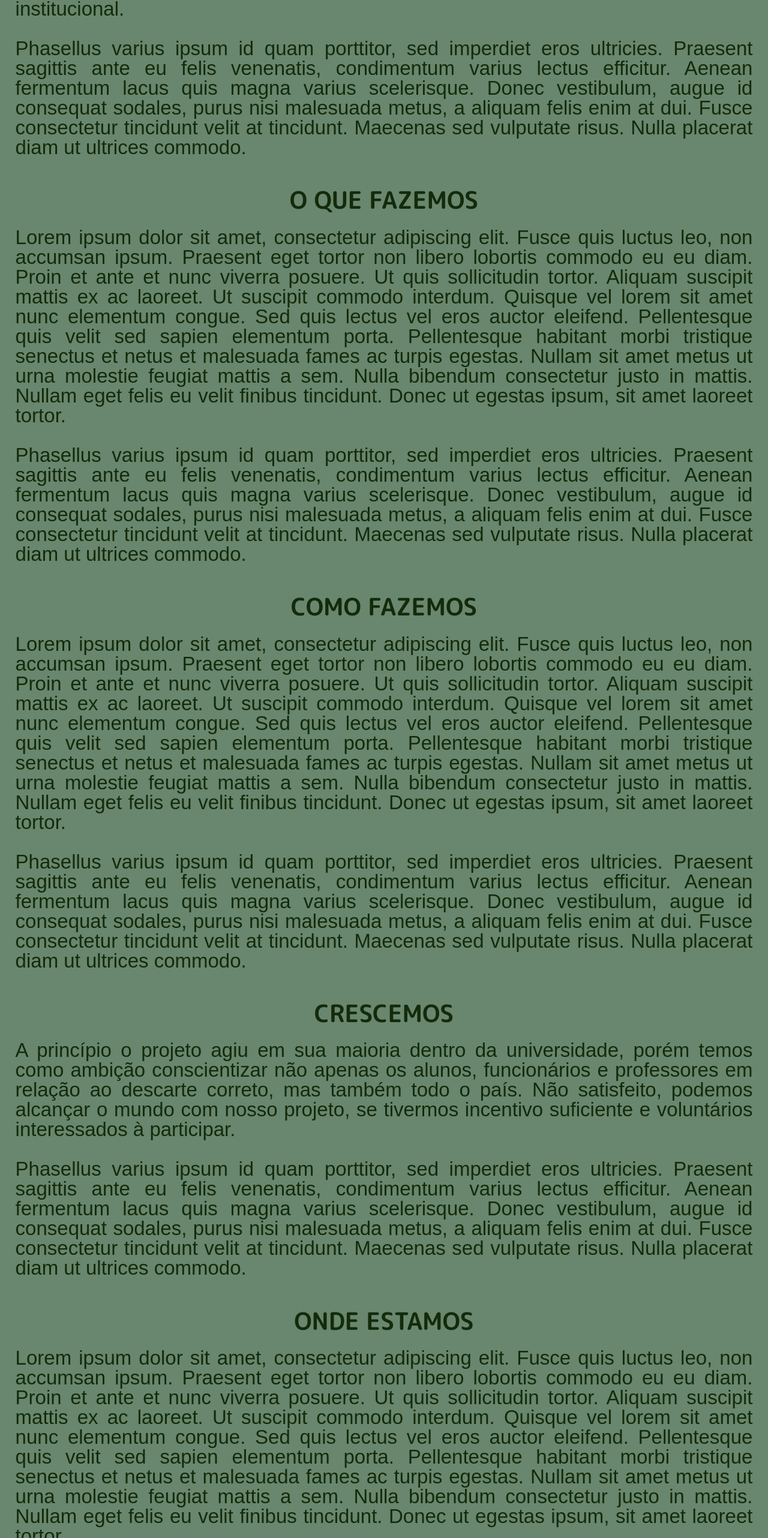
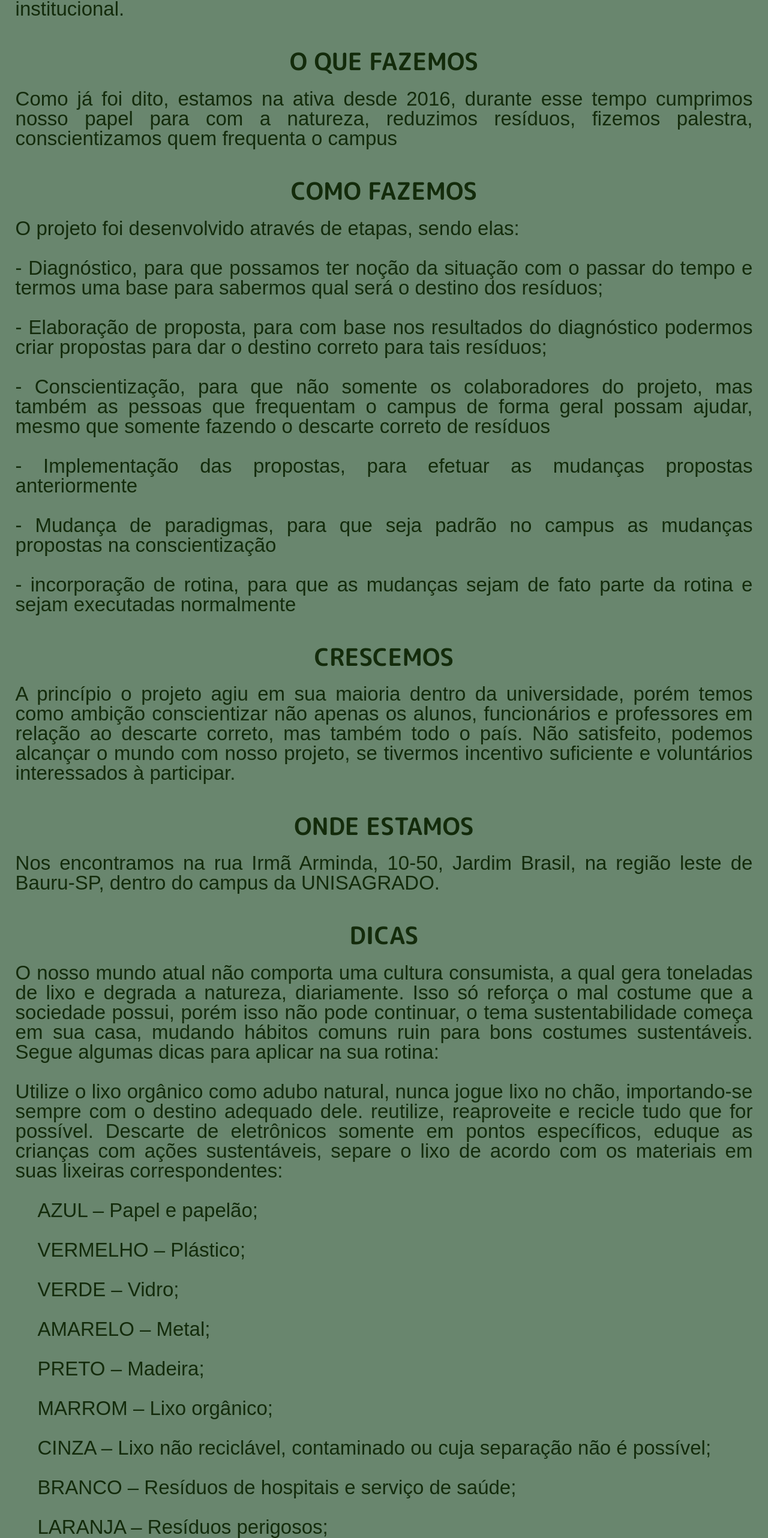
Before and after one commit to guerreirols/projeto-reger, a React (Vite) app: page / in a window 1280 px wide. Shown: the part 1109-3673 px from the top of the page at 60% size. Built offline with nearby package versions, Linux system fonts and the light colour scheme; a web font is replaced by a local one.

Commit message:
adicionado conteudo

```diff
--- a/src/assets/paginas/como_fazemos/como_fazemos.jsx
+++ b/src/assets/paginas/como_fazemos/como_fazemos.jsx
@@ -10,21 +10,22 @@ function Comofazemos() {
             <h1 class = "titulo">COMO FAZEMOS</h1>
             <h2 class = "conteudo">
                 <p>
-                    Lorem ipsum dolor sit amet, consectetur adipiscing elit. Fusce quis luctus leo, non accumsan
-                    ipsum. Praesent eget tortor non libero lobortis commodo eu eu diam. Proin et ante et nunc viverra posuere. Ut quis sollicitudin tortor. Aliquam suscipit mattis ex ac laoreet. Ut suscipit commodo
-                    interdum. Quisque vel lorem sit amet nunc elementum congue. Sed quis lectus vel eros auctor eleifend.
-                    Pellentesque quis velit sed sapien elementum porta. Pellentesque habitant morbi tristique senectus et netus et malesuada fames ac turpis egestas. Nullam sit amet metus ut urna molestie feugiat mattis
-                    a sem. Nulla bibendum consectetur justo in mattis. Nullam eget felis eu velit finibus
-                    tincidunt. Donec ut egestas ipsum, sit amet laoreet tortor.
+                    O projeto foi desenvolvido através de etapas, sendo elas:
 
-                </p>
-                <br/>
-                <p>
-                    Phasellus varius ipsum id quam porttitor, sed imperdiet eros ultricies. Praesent sagittis ante eu felis venenatis, condimentum varius lectus efficitur.
-                    Aenean fermentum lacus quis magna varius scelerisque.
-                    Donec vestibulum, augue id consequat sodales, purus nisi malesuada metus, a aliquam felis enim at dui. Fusce consectetur
-                    tincidunt velit at tincidunt. Maecenas sed vulputate risus. Nulla placerat diam ut
-                    ultrices commodo.
+                    <ol>
+                        <br/>
+                        <li>- Diagnóstico, para que possamos ter noção da situação com o passar do tempo e termos uma base para sabermos qual será o destino dos resíduos; </li>
+                        <br/>
+                        <li>- Elaboração de proposta, para com base nos resultados do diagnóstico podermos criar propostas para dar o destino correto para tais resíduos;</li>
+                        <br/>
+                        <li>- Conscientização, para que não somente os colaboradores do projeto, mas também as pessoas que frequentam o campus de forma geral possam ajudar, mesmo que somente fazendo o descarte correto de resíduos</li>
+                        <br/>
+                        <li>- Implementação das propostas, para efetuar as mudanças propostas anteriormente</li>
+                        <br/>
+                        <li>- Mudança de paradigmas, para que seja padrão no campus as mudanças propostas na conscientização</li>
+                        <br/>
+                        <li>- incorporação de rotina, para que as mudanças sejam de fato parte da rotina e sejam executadas normalmente </li>
+                    </ol>
                 </p>
             </h2>
         </section>
--- a/src/assets/paginas/crescemos/crescemos.jsx
+++ b/src/assets/paginas/crescemos/crescemos.jsx
@@ -15,14 +15,6 @@ function Crescemos() {
                     mas também todo o país. Não satisfeito, podemos alcançar o mundo com nosso projeto, se
                     tivermos incentivo suficiente e voluntários interessados à participar.
                 </p>
-                <br/>
-                <p>
-                    Phasellus varius ipsum id quam porttitor, sed imperdiet eros ultricies. Praesent sagittis ante eu felis venenatis, condimentum varius lectus efficitur.
-                    Aenean fermentum lacus quis magna varius scelerisque.
-                    Donec vestibulum, augue id consequat sodales, purus nisi malesuada metus, a aliquam felis enim at dui. Fusce consectetur
-                    tincidunt velit at tincidunt. Maecenas sed vulputate risus. Nulla placerat diam ut
-                    ultrices commodo.
-                </p>
             </h2>
         </section>
       </>
--- /dev/null
+++ b/src/assets/paginas/dicas/dicas.css
@@ -0,0 +1,7 @@
+.dicas{
+    margin-left: 1%;
+}
+
+.teste{
+    margin-left: 3%;
+}
--- a/src/assets/paginas/dicas/dicas.jsx
+++ b/src/assets/paginas/dicas/dicas.jsx
@@ -1,3 +1,5 @@
+import './dicas.css'
+
 function Dicas() {
     return (
       <>
@@ -10,21 +12,42 @@ function Dicas() {
             <h1 class = "titulo">DICAS</h1>
             <h2 class = "conteudo">
                 <p>
-                    Lorem ipsum dolor sit amet, consectetur adipiscing elit. Fusce quis luctus leo, non accumsan
-                    ipsum. Praesent eget tortor non libero lobortis commodo eu eu diam. Proin et ante et nunc viverra posuere. Ut quis sollicitudin tortor. Aliquam suscipit mattis ex ac laoreet. Ut suscipit commodo
-                    interdum. Quisque vel lorem sit amet nunc elementum congue. Sed quis lectus vel eros auctor eleifend.
-                    Pellentesque quis velit sed sapien elementum porta. Pellentesque habitant morbi tristique senectus et netus et malesuada fames ac turpis egestas. Nullam sit amet metus ut urna molestie feugiat mattis
-                    a sem. Nulla bibendum consectetur justo in mattis. Nullam eget felis eu velit finibus
-                    tincidunt. Donec ut egestas ipsum, sit amet laoreet tortor.
-
+                    O nosso mundo atual não comporta uma cultura consumista, a qual gera toneladas de lixo e degrada a natureza, diariamente.
+                    Isso só reforça o mal costume que a sociedade possui, porém isso não pode continuar, o tema sustentabilidade começa em sua casa, mudando hábitos comuns ruin para bons costumes sustentáveis.
+                    Segue algumas dicas para aplicar na sua rotina:
                 </p>
                 <br/>
                 <p>
-                    Phasellus varius ipsum id quam porttitor, sed imperdiet eros ultricies. Praesent sagittis ante eu felis venenatis, condimentum varius lectus efficitur.
-                    Aenean fermentum lacus quis magna varius scelerisque.
-                    Donec vestibulum, augue id consequat sodales, purus nisi malesuada metus, a aliquam felis enim at dui. Fusce consectetur
-                    tincidunt velit at tincidunt. Maecenas sed vulputate risus. Nulla placerat diam ut
-                    ultrices commodo.
+                    Utilize o lixo orgânico como adubo natural, nunca jogue lixo no chão, importando-se sempre com o destino adequado dele. reutilize, reaproveite e recicle tudo que for possível.
+                    Descarte de eletrônicos somente em pontos específicos, eduque as crianças com ações sustentáveis, separe o lixo de acordo com os materiais em suas lixeiras correspondentes:
+                    <ol class = 'teste'>
+                        <br/>
+                        <li>AZUL – Papel e papelão;</li>
+                        <br/>
+                        <li>VERMELHO – Plástico;</li>
+                        <br/>
+                        <li>VERDE – Vidro;</li>
+                        <br/>
+                        <li>AMARELO – Metal;</li>
+                        <br/>
+                        <li>PRETO – Madeira;</li>
+                        <br/>
+                        <li>MARROM – Lixo orgânico;</li>
+                        <br/>
+                        <li>CINZA – Lixo não reciclável, contaminado ou cuja separação não é possível;</li>
+                        <br/>
+                        <li>BRANCO – Resíduos de hospitais e serviço de saúde;</li>
+                        <br/>
+                        <li>LARANJA – Resíduos perigosos;</li>
+                        <br/>
+                        <li>ROXO – Lixo radioativo.</li>
+                        <br/>
+                    </ol>
+
+                    Tire as tampinhas das garrafas PET e Tetrapak. A garrafa fechada pode explodir na hora de prensar o material e ferir quem está manipulando.
+                    Trocar o uso de sacola plástico por sacola de compra, não jogue remédios no lixo comum ou no vaso sanitário, pois eles podem contaminar o solo e a água.
+                    Procure postos de coleta de medicamentos vencidos nas farmácias mais próximas da sua casa
+
                 </p>
             </h2>
         </section>
--- a/src/assets/paginas/o_projeto/o_projeto.jsx
+++ b/src/assets/paginas/o_projeto/o_projeto.jsx
@@ -14,15 +14,6 @@ function Oprojeto() {
                         O projeto REGER (Redução da Geração de Resíduos) é uma iniciativa da UNISAGRADO, fundada no ano de 2016,
                         tem como objetivo orientar aqueles que frequentam o campus sobre o descarte correto de resíduos, e a redução desse,
                         além disso, busca tornar concreto o assunto sustentabilidade no cenário institucional.
-
-                    </p>
-                    <br/>
-                    <p>
-                        Phasellus varius ipsum id quam porttitor, sed imperdiet eros ultricies. Praesent sagittis ante eu felis venenatis, condimentum varius lectus efficitur.
-                        Aenean fermentum lacus quis magna varius scelerisque.
-                        Donec vestibulum, augue id consequat sodales, purus nisi malesuada metus, a aliquam felis enim at dui. Fusce consectetur
-                        tincidunt velit at tincidunt. Maecenas sed vulputate risus. Nulla placerat diam ut
-                        ultrices commodo.
                     </p>
                 </h2>
             </div>
--- a/src/assets/paginas/o_que_fazemos/o_que_fazemos.jsx
+++ b/src/assets/paginas/o_que_fazemos/o_que_fazemos.jsx
@@ -10,21 +10,9 @@ function Oquefazemos() {
             <h1 class = "titulo">O QUE FAZEMOS</h1>
             <h2 class = "conteudo">
                 <p>
-                    Lorem ipsum dolor sit amet, consectetur adipiscing elit. Fusce quis luctus leo, non accumsan
-                    ipsum. Praesent eget tortor non libero lobortis commodo eu eu diam. Proin et ante et nunc viverra posuere. Ut quis sollicitudin tortor. Aliquam suscipit mattis ex ac laoreet. Ut suscipit commodo
-                    interdum. Quisque vel lorem sit amet nunc elementum congue. Sed quis lectus vel eros auctor eleifend.
-                    Pellentesque quis velit sed sapien elementum porta. Pellentesque habitant morbi tristique senectus et netus et malesuada fames ac turpis egestas. Nullam sit amet metus ut urna molestie feugiat mattis
-                    a sem. Nulla bibendum consectetur justo in mattis. Nullam eget felis eu velit finibus
-                    tincidunt. Donec ut egestas ipsum, sit amet laoreet tortor.
-
-                </p>
-                <br/>
-                <p>
-                    Phasellus varius ipsum id quam porttitor, sed imperdiet eros ultricies. Praesent sagittis ante eu felis venenatis, condimentum varius lectus efficitur.
-                    Aenean fermentum lacus quis magna varius scelerisque.
-                    Donec vestibulum, augue id consequat sodales, purus nisi malesuada metus, a aliquam felis enim at dui. Fusce consectetur
-                    tincidunt velit at tincidunt. Maecenas sed vulputate risus. Nulla placerat diam ut
-                    ultrices commodo.
+                    Como já foi dito, estamos na ativa desde 2016, durante esse tempo cumprimos nosso
+                    papel para com a natureza,
+                    reduzimos resíduos, fizemos palestra, conscientizamos quem frequenta o campus
                 </p>
             </h2>
         </section>
--- a/src/assets/paginas/onde_estamos/onde_estamos.jsx
+++ b/src/assets/paginas/onde_estamos/onde_estamos.jsx
@@ -10,21 +10,8 @@ function Ondeestamos() {
             <h1 class = "titulo">ONDE ESTAMOS</h1>
             <h2 class = "conteudo">
                 <p>
-                    Lorem ipsum dolor sit amet, consectetur adipiscing elit. Fusce quis luctus leo, non accumsan
-                    ipsum. Praesent eget tortor non libero lobortis commodo eu eu diam. Proin et ante et nunc viverra posuere. Ut quis sollicitudin tortor. Aliquam suscipit mattis ex ac laoreet. Ut suscipit commodo
-                    interdum. Quisque vel lorem sit amet nunc elementum congue. Sed quis lectus vel eros auctor eleifend.
-                    Pellentesque quis velit sed sapien elementum porta. Pellentesque habitant morbi tristique senectus et netus et malesuada fames ac turpis egestas. Nullam sit amet metus ut urna molestie feugiat mattis
-                    a sem. Nulla bibendum consectetur justo in mattis. Nullam eget felis eu velit finibus
-                    tincidunt. Donec ut egestas ipsum, sit amet laoreet tortor.
-
-                </p>
-                <br/>
-                <p>
-                    Phasellus varius ipsum id quam porttitor, sed imperdiet eros ultricies. Praesent sagittis ante eu felis venenatis, condimentum varius lectus efficitur.
-                    Aenean fermentum lacus quis magna varius scelerisque.
-                    Donec vestibulum, augue id consequat sodales, purus nisi malesuada metus, a aliquam felis enim at dui. Fusce consectetur
-                    tincidunt velit at tincidunt. Maecenas sed vulputate risus. Nulla placerat diam ut
-                    ultrices commodo.
+                    Nos encontramos na rua Irmã Arminda, 10-50, Jardim Brasil, na região leste de Bauru-SP,
+                    dentro do campus da UNISAGRADO.
                 </p>
             </h2>
         </section>
```
Also changed, not shown: src/assets/paginas/creditos/creditos.css (+7 -0 lines), public/assets/imagens/mapa.png (added).
